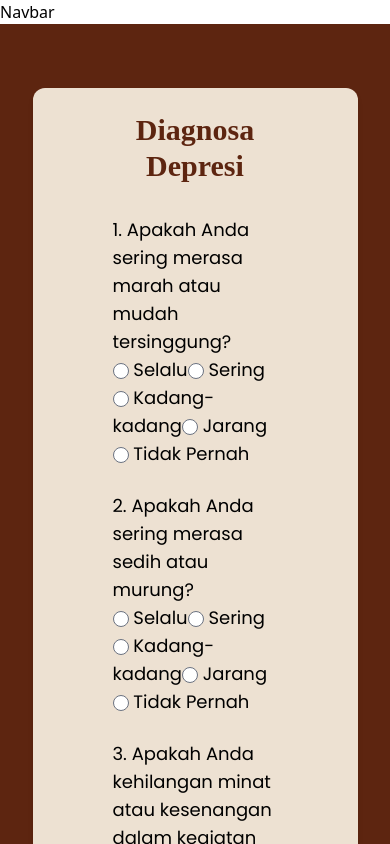
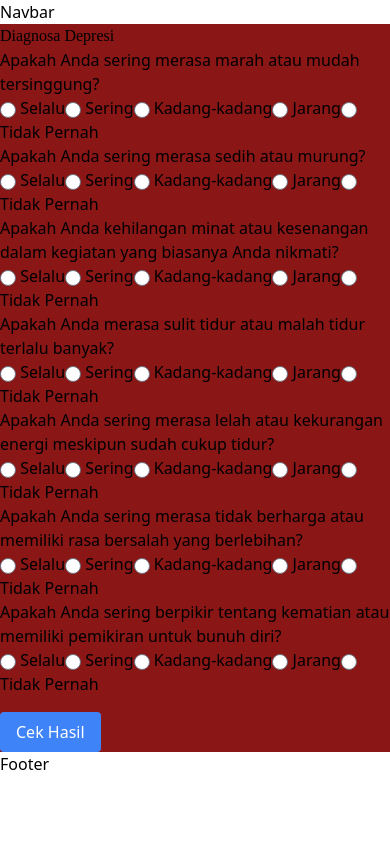
Before and after one commit to SofiaFei/Depresis, a React (Vite) app: page /Diagnosa in a window 390 px wide. Shown: the top 844 px of the page. Built offline with nearby package versions, Linux system fonts and the light colour scheme.

Commit message:
feat: solusi

```diff
--- a/package.json
+++ b/package.json
@@ -27,6 +27,6 @@
     "eslint-plugin-react-refresh": "^0.4.3",
     "postcss": "^8.4.31",
     "tailwindcss": "^3.3.3",
-    "vite": "^4.4.5"
+    "vite": "^4.4.11"
   }
 }
--- a/src/components/Diagnosa/Diagnosa.jsx
+++ b/src/components/Diagnosa/Diagnosa.jsx
@@ -17,14 +17,21 @@ const skalaJawaban = ["Selalu", "Sering", "Kadang-kadang", "Jarang", "Tidak Pern
 function Diagnosa() {
     const [jawaban, setJawaban] = useState(Array(pertanyaanList.length).fill(null));
     const [hasil, setHasil] = useState(null);
+    const [solusi, setSolusi] = useState(null);
+    const [error, setError] = useState(null);
 
     const handleSubmit = () => {
+        if (jawaban.some(j => j === null)) {
+            setError("Silakan pilih jawaban untuk setiap pertanyaan.");
+            return;
+        }
+
         const nilaiSkala = {
             "Selalu": 5,
             "Sering": 4,
             "Kadang-kadang": 3,
             "Jarang": 2,
-            "Tidak Pernah": 1,
+            "Tidak Pernah": 1
         };
 
         const totalSkor = jawaban.reduce((acc, val) => acc + nilaiSkala[val], 0);
@@ -32,24 +39,27 @@ function Diagnosa() {
 
          if (totalSkor >= skorMax * 0.8) {
             setHasil('Depresi Berat');
+            setSolusi('Kami sarankan Anda segera konsultasi dengan ahli kesehatan mental.');
         } else if (totalSkor >= skorMax * 0.5) {
             setHasil('Depresi Menengah');
+            setSolusi('Pertimbangkan untuk berbicara dengan konselor atau terapis.');
         } else if (totalSkor >= skorMax * 0.2) {
             setHasil('Depresi Ringan');
+            setSolusi('Coba lakukan relaksasi dan aktivitas yang Anda sukai.');
         } else {
             setHasil('Tidak Depresi');
+            setSolusi('Tetap jaga kesehatan mental Anda.');
         }
     };
 
     return (
-        <section className="app bg-merahtua">
-            <div className='container mx-auto py-16 w-5/6 lg:w-2/3'>
-                {/* form */}
-                <div className='bg-krim p-6 px-20 rounded-xl shadow-md'>
-                    <h1 className='font-bold font-OpenSans text-3xl text-center mb-8 text-merahtua  '>Diagnosa Depresi</h1>
+        <div className="app bg-merah">
+            <h1 className='font-OpenSans'>Diagnosa Depresi</h1>
+            {error && <p className="text-red-500">{error}</p>}
+
             {pertanyaanList.map((pertanyaan, index) => (
-                        <div className='text-lg mb-6 font-Poppins' key={index}>
-                            <p>{index+1}. {pertanyaan}</p>
+                <div key={index}>
+                    <p>{pertanyaan}</p>
                     {skalaJawaban.map((skala, sIndex) => (
                         <label key={sIndex}>
                             <input
@@ -66,12 +76,16 @@ function Diagnosa() {
                     ))}
                 </div>
             ))}
-                    <button onClick={handleSubmit}>Cek Hasil</button>
-                    {hasil && <div className="hasil"><h2>Hasil: {hasil}</h2></div>}
+
+            <button onClick={handleSubmit} className="bg-blue-500 text-white py-2 px-4 rounded mt-4">Cek Hasil</button>
+
+            {hasil && (
+                <div className="hasil mt-4">
+                    <h2 className="text-lg font-bold">Hasil: {hasil}</h2>
+                    <p className="text-base font-semibold mt-2">{solusi}</p>
                 </div>
+            )}
         </div>
-
-        </section>
     );
 }
 
```
Also changed, not shown: 1 other file (tests, documents, lock files or other folders). Lines whose indentation alone changed are shown as unchanged.
